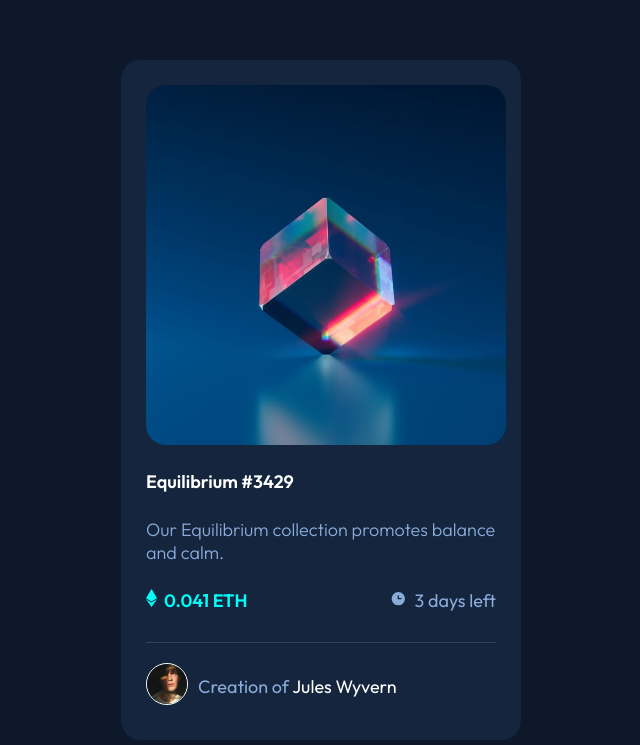
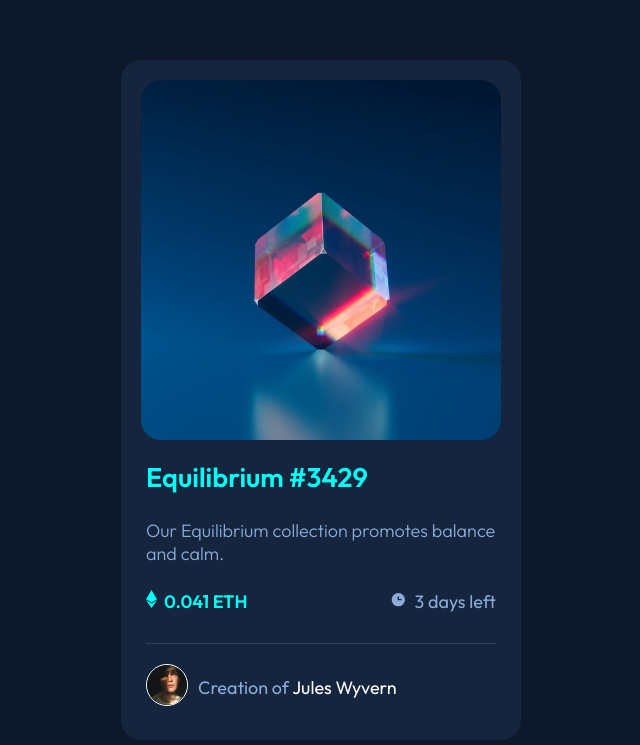
Before and after one commit to Lunaciaa/nft-preview-card-component-main, a plain HTML site: page index.html in a window 1280 px wide. In both pictures the pointer is over the element "Equilibrium #3429". Shown: the top 745 px of the page, without its empty margins (319-959 px from the left). Drawn offline with Linux system fonts and the light colour scheme.

Commit message:
Second commit

```diff
--- a/style.css
+++ b/style.css
@@ -41,7 +41,7 @@
 
 /** IMAGE SECTION **/
 .item > img {
-  margin: 25px;
+  margin: 20px;
   width: 90%;
   border-radius: 20px;
 }
@@ -52,8 +52,12 @@
 }
 .item > h2 {
   margin: 0 0 25px 25px;
+  font-size: 1.5em;
 }
-
+.item.title :hover {
+  color: var(--cyan);
+  cursor: pointer;
+}
 /** ITEM DESCRIPTION SECTION **/
 .item.description > p {
   margin: 0 0 25px 25px;
@@ -109,6 +113,12 @@
 .item.creator .creator-info p > span {
   color: var(--white);
 }
+
+#creator:hover {
+  color: var(--cyan);
+  cursor: pointer;
+}
+
 /* FOOTER SECTION */
 footer {
   width: 100%;
```
